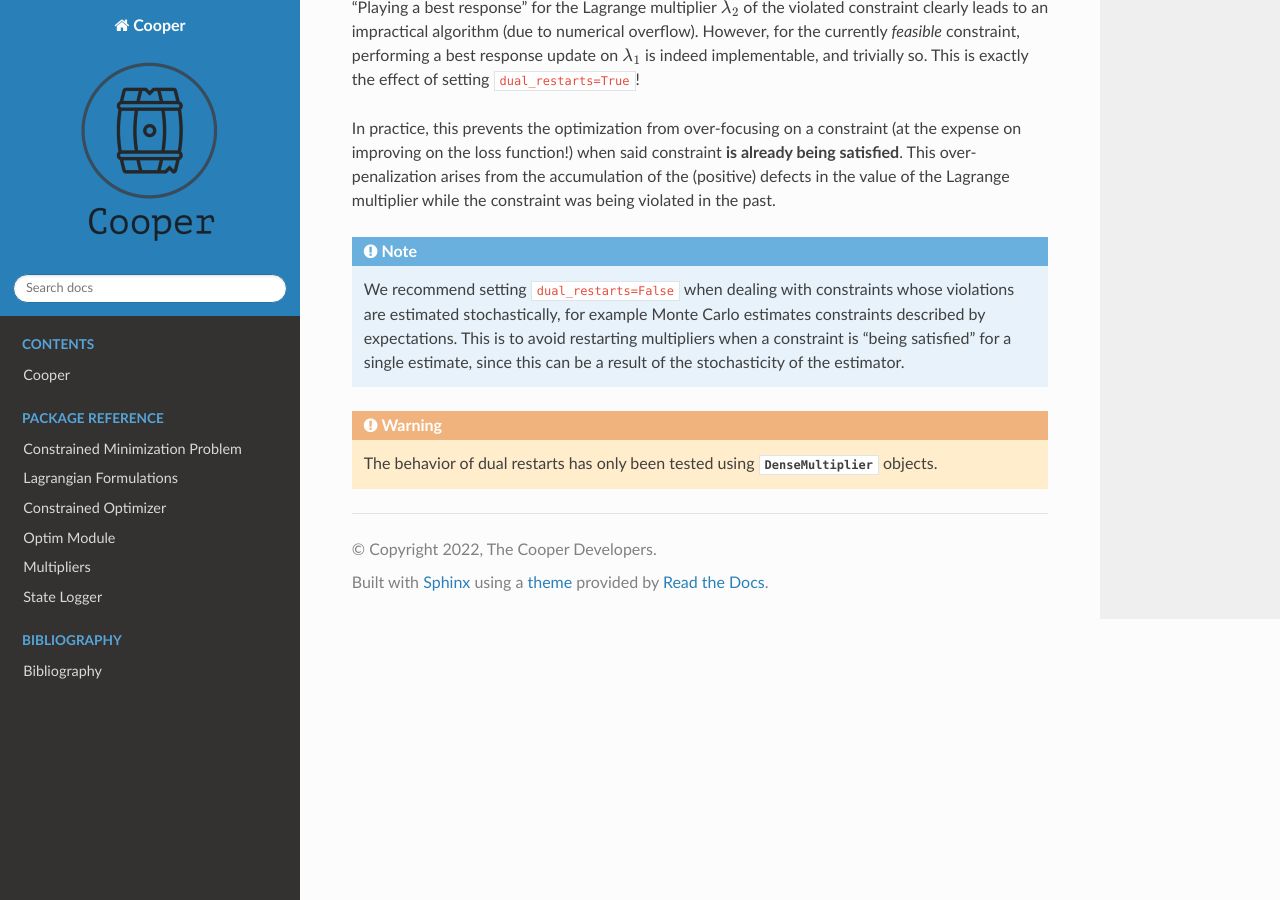
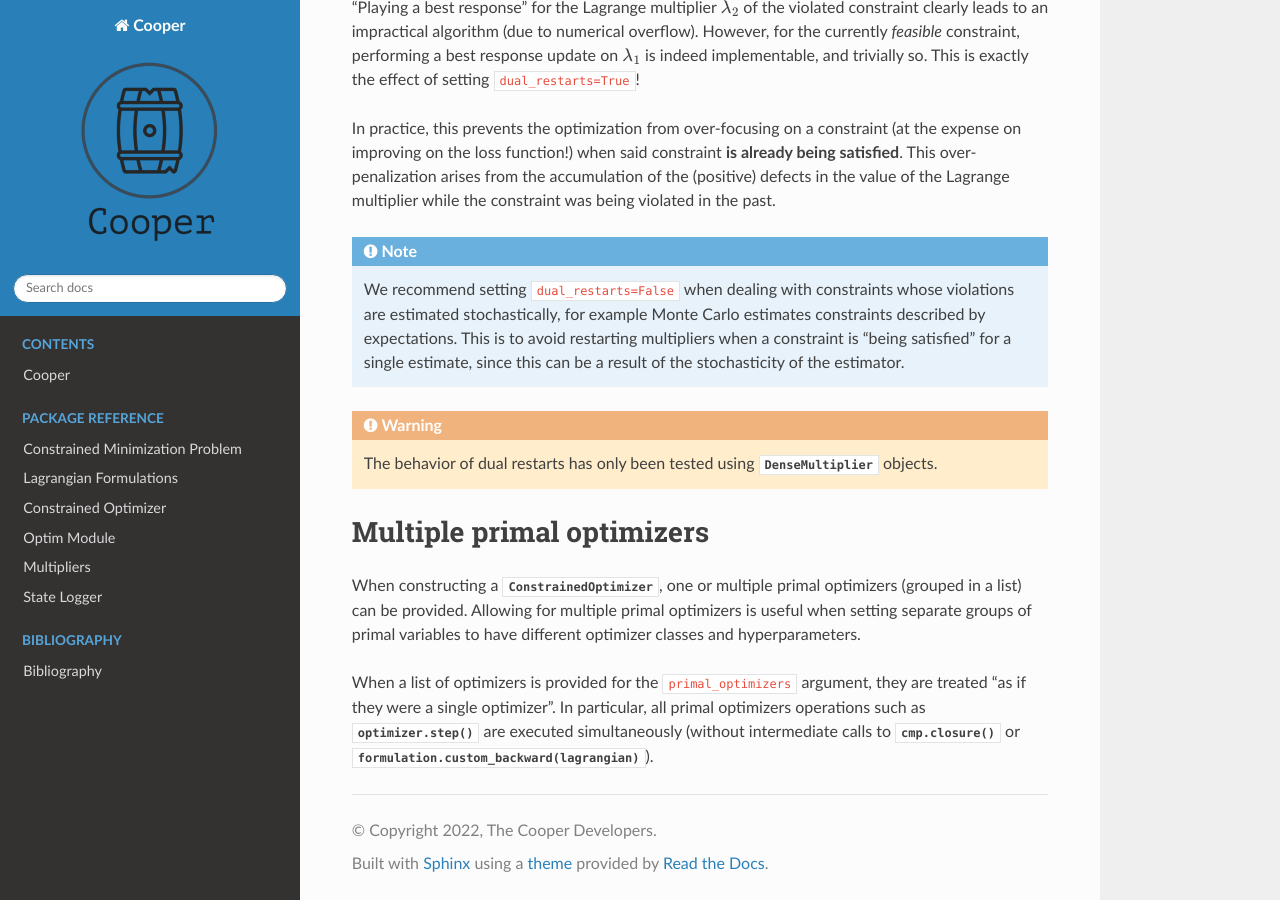
Before and after one commit to cooper-org/cooper, a Sphinx documentation site: the page built from docs/source/additional_features.rst, in a window 1280 px wide and 900 px high, scrolled down 3384 px. Built offline with Sphinx 7.4.7 and the Read the Docs theme 2.0.0, drawn with Linux system fonts in a browser that asks for light colours; pages that are not in the unit, such as notebooks, are missing from menus; the version number could not be read and is left out.

Commit message:
Adress comments

```diff
--- a/docs/source/additional_features.rst
+++ b/docs/source/additional_features.rst
@@ -138,7 +138,7 @@ Example
 
     constrained_optimizer = cooper.ConstrainedOptimizer(
         formulation=formulation,
-        primal_optimizers=[primal_optimizer],
+        primal_optimizers=primal_optimizer,
         dual_optimizer=dual_optimizer,
         dual_scheduler=dual_scheduler,
         dual_restarts=False,
@@ -224,3 +224,21 @@ constraint was being violated in the past.
 .. warning::
     The behavior of dual restarts has only been tested using
     :py:class:`~cooper.DenseMultiplier` objects.
+
+
+.. _multiple-primal_optimizers:
+
+Multiple primal optimizers
+--------------------------
+
+When constructing a :py:class:`~cooper.constrained_optimizer.ConstrainedOptimizer`,
+one or multiple primal optimizers (grouped in a list) can be provided. Allowing
+for multiple primal optimizers is useful when setting separate groups of primal
+variables to have different optimizer classes and hyperparameters.
+
+When a list of optimizers is provided for the ``primal_optimizers`` argument, they are
+treated "as if they were a single optimizer". In particular, all primal optimizers
+operations such as :py:meth:`optimizer.step()<torch.optim.Optimizer.step>` are
+executed simultaneously (without intermediate calls to
+:py:meth:`cmp.closure()<cooper.problem.ConstrainedMinimizationProblem.closure>` or
+:py:meth:`formulation.custom_backward(lagrangian)<cooper.problem.Formulation.custom_backward>`).
```
Also changed, not shown: README.md (+1 -2 lines), docs/source/constrained_optimizer.rst (+6 -5 lines), docs/source/optim.rst (+2 -19 lines), 2 other files.
